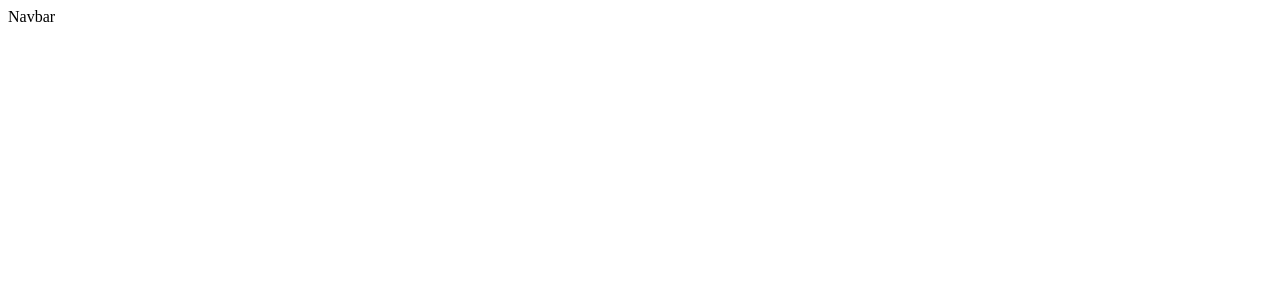
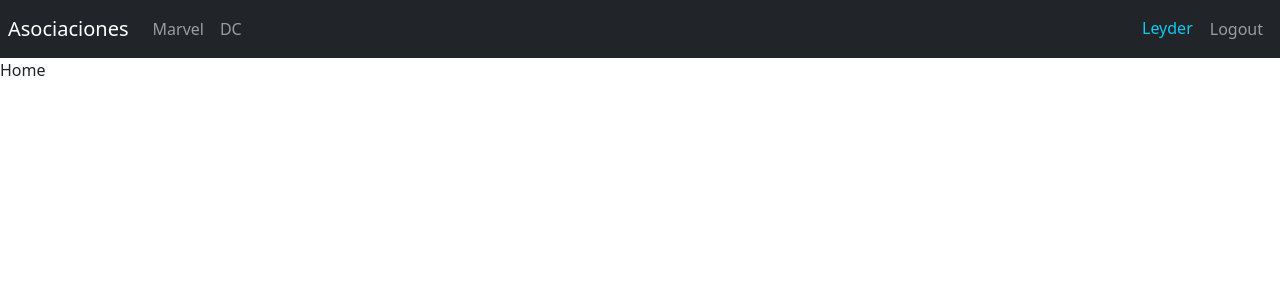
Before and after one commit to lelequinter/reina-pepiada-beta, a React (Vite) app: page /home in a window 1280 px wide. Shown: the top 300 px of the page. Built offline with nearby package versions, Linux system fonts and the light colour scheme.

Commit message:
Inicio de protecto y Navbar provicional

```diff
--- a/index.html
+++ b/index.html
@@ -4,7 +4,10 @@
     <meta charset="UTF-8" />
     <link rel="icon" type="image/svg+xml" href="/vite.svg" />
     <meta name="viewport" content="width=device-width, initial-scale=1.0" />
-    <title>Vite + React + TS</title>
+    <title>Reina Pepiada</title>
+    <!-- CSS only -->
+  <link href="https://cdn.jsdelivr.net/npm/bootstrap@5.2.0/dist/css/bootstrap.min.css" rel="stylesheet"
+  integrity="sha384-gH2yIJqKdNHPEq0n4Mqa/HGKIhSkIHeL5AyhkYV8i59U5AR6csBvApHHNl/vI1Bx" crossorigin="anonymous">
   </head>
   <body>
     <div id="root"></div>
--- a/package.json
+++ b/package.json
@@ -10,7 +10,8 @@
   },
   "dependencies": {
     "react": "^18.2.0",
-    "react-dom": "^18.2.0"
+    "react-dom": "^18.2.0",
+    "react-router-dom": "6"
   },
   "devDependencies": {
     "@types/react": "^18.0.15",
--- a/src/App.css
+++ /dev/null
@@ -1,41 +0,0 @@
-#root {
-  max-width: 1280px;
-  margin: 0 auto;
-  padding: 2rem;
-  text-align: center;
-}
-
-.logo {
-  height: 6em;
-  padding: 1.5em;
-  will-change: filter;
-}
-.logo:hover {
-  filter: drop-shadow(0 0 2em #646cffaa);
-}
-.logo.react:hover {
-  filter: drop-shadow(0 0 2em #61dafbaa);
-}
-
-@keyframes logo-spin {
-  from {
-    transform: rotate(0deg);
-  }
-  to {
-    transform: rotate(360deg);
-  }
-}
-
-@media (prefers-reduced-motion: no-preference) {
-  a:nth-of-type(2) .logo {
-    animation: logo-spin infinite 20s linear;
-  }
-}
-
-.card {
-  padding: 2em;
-}
-
-.read-the-docs {
-  color: #888;
-}
--- /dev/null
+++ b/src/ReinaApp.tsx
@@ -0,0 +1,9 @@
+import { AppRouter } from './router/AppRouter'
+
+export const ReinaApp = () => {
+  return (
+    <>
+        <AppRouter/>
+    </>
+  )
+}
--- a/src/main.tsx
+++ b/src/main.tsx
@@ -1,12 +1,13 @@
-import React from 'react'
-import ReactDOM from 'react-dom/client'
-import { Navbar } from './ui'
-// import App from './App'
-import './index.css'
+import React from "react";
+import ReactDOM from "react-dom/client";
+import "./index.css";
+import { BrowserRouter } from "react-router-dom";
+import { ReinaApp } from "./ReinaApp";
 
-
-ReactDOM.createRoot(document.getElementById('root') as HTMLElement).render(
+ReactDOM.createRoot(document.getElementById("root") as HTMLElement).render(
   <React.StrictMode>
-    <Navbar />
+    <BrowserRouter>
+      <ReinaApp />
+    </BrowserRouter>
   </React.StrictMode>
-)
+);
--- /dev/null
+++ b/src/main/pages/Home.tsx
@@ -0,0 +1,7 @@
+
+
+export const Home = () => {
+  return (
+    <div>Home</div>
+  )
+}
--- a/src/router/AppRouter.tsx
+++ b/src/router/AppRouter.tsx
@@ -1,6 +1,22 @@
+import { Routes, Route, Navigate } from "react-router-dom";
+import { Home } from "../main/pages/Home";
+import { Navbar } from "../ui";
+
 
 export const AppRouter = () => {
   return (
-    <div>AppRouter</div>
-  )
-}
+    <>
+      <Navbar />
+
+      <Routes>
+        {/* Rutas de Heroes */}
+        <Route path="home" element={<Home />} />
+        {/* <Route path="dc" element={<DcPage />} /> */}
+        {/* Rutas de Login */}
+        {/* <Route path="login" element={<LoginPage />} /> */}
+        {/* Rutas Default */}
+        <Route path="/" element={<Navigate to={"/home"} />} />
+      </Routes>
+    </>
+  );
+};
--- a/src/ui/components/Navbar.tsx
+++ /dev/null
@@ -1,7 +0,0 @@
-import React from 'react'
-
-export const Navbar = () => {
-  return (
-    <div>Navbar</div>
-  )
-}
--- a/src/ui/components/index.ts
+++ b/src/ui/components/index.ts
@@ -1 +1 @@
-export * from './Navbar'
+export * from './navbar/Navbar'
--- /dev/null
+++ b/src/ui/components/navbar/Navbar.tsx
@@ -0,0 +1,43 @@
+import { Link, NavLink } from "react-router-dom";
+
+
+export const Navbar = () => {
+  return (
+    <nav className="navbar navbar-expand-sm navbar-dark bg-dark p-2">
+    <Link className="navbar-brand" to="/">
+      Asociaciones
+    </Link>
+
+    <div className="navbar-collapse">
+      <div className="navbar-nav">
+        <NavLink
+          className={({ isActive }) =>
+            `nav-item nav-link ${isActive ? "active" : ""} `
+          }
+          to="/marvel"
+        >
+          Marvel
+        </NavLink>
+
+        <NavLink
+          className={({ isActive }) =>
+            `nav-item nav-link ${isActive ? "active" : ""} `
+          }
+          to="/dc"
+        >
+          DC
+        </NavLink>
+      </div>
+    </div>
+
+    <div className="navbar-collapse collapse w-100 order-3 dual-collapse2 d-flex justify-content-end">
+      <ul className="navbar-nav ml-auto">
+        <span className="nav-item nav-link text-info">Leyder</span>
+
+        <button className="nav-item nav-link btn"> Logout</button>
+      </ul>
+    </div>
+  </nav>
+
+  )
+}
```
Also changed, not shown: src/App.tsx (deleted, +0 -15 lines), 1 other file (tests, documents, lock files or other folders).
